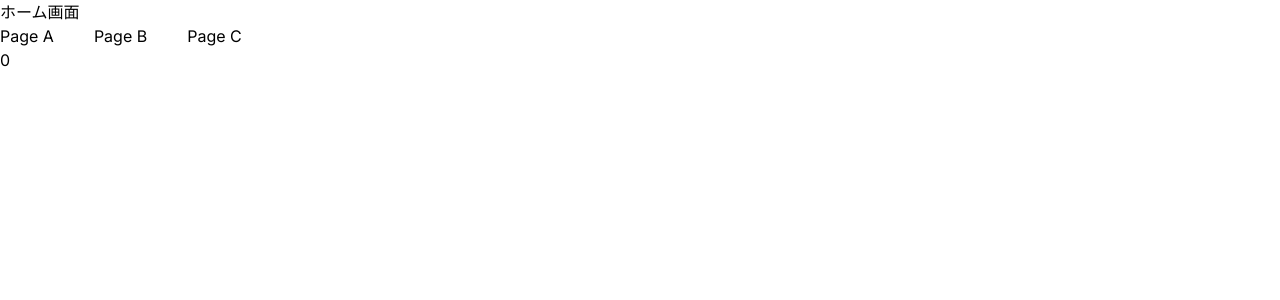
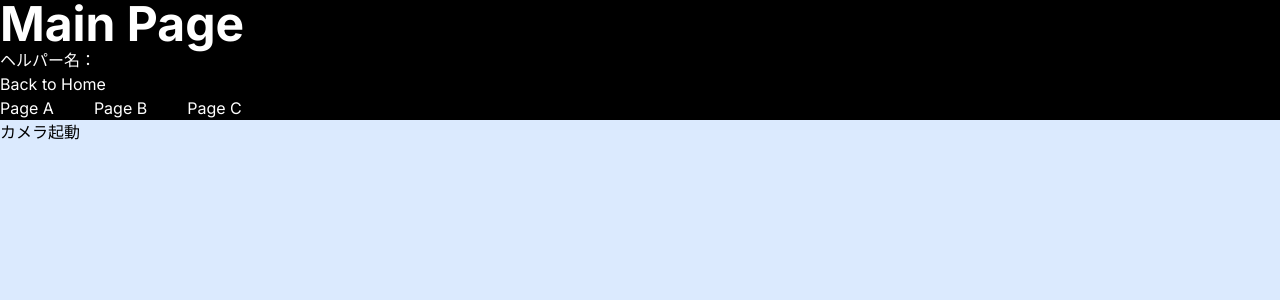
Before and after one commit to RyuaUehara/NewQRcode, a Next.js app: page /qr in a window 1280 px wide. Shown: the top 300 px of the page. Built offline with nearby package versions, Linux system fonts and the light colour scheme.

Commit message:
ページ追加、変更

```diff
--- a/src/app/componets/CameraJsQR2.js
+++ b/src/app/componets/CameraJsQR2.js
@@ -1,16 +1,23 @@
 import React, { useRef, useEffect, useState } from "react";
 import jsQR from "jsqr-es6";
+import Link from "next/link";
 
 const CameraJsQR2 = () => {
   const videoRef = useRef(null);
   const canvasRef = useRef(null);
   const [qrCodeText, setQrCodeText] = useState("");
+  const [next, setnext] = useState(2);
 
   const resetQrCodeText = () => {
     setQrCodeText("");
     // ページをリロードする
     window.location.reload();
   };
+
+  const nextpage = () =>{
+
+  };
+
 
   useEffect(() => {
     if (navigator.mediaDevices && navigator.mediaDevices.getUserMedia) {
@@ -102,6 +109,9 @@ const CameraJsQR2 = () => {
         >
           更新
         </button>
+        <div>
+          <button onClick={nextpage}>次へ</button>
+        </div>
       </div>
     </div>
   );
--- a/src/app/layout.tsx
+++ b/src/app/layout.tsx
@@ -1,7 +1,6 @@
 import type { Metadata } from "next";
 import { Inter } from "next/font/google";
 import "./globals.css";
-
 const inter = Inter({ subsets: ["latin"] });
 
 export const metadata: Metadata = {
@@ -16,7 +15,9 @@ export default function RootLayout({
 }>) {
   return (
     <html lang="en">
-      <body className={inter.className}>{children}</body>
+      <body className={inter.className}>
+        {children}
+      </body>
     </html>
   );
 }
--- a/src/app/page.tsx
+++ b/src/app/page.tsx
@@ -1,14 +1,16 @@
 "use client";
 
 import Link from "next/link"
+import { useRouter } from "next/navigation";
 import { staffType } from "@/app/api/staff/type";
 import { useEffect, useState } from "react";
+import { usestaffname } from "@/lib/utils/staffProvider";
 
 export default function Home() {
   const [staffid, setstaffid] = useState<number | null>(null);
-  const [staffname, setstaffname] = useState<string | null>(null);
+  const { staffname, setstaffname } = usestaffname();
   const [staffs, setstaffs] = useState<staffType[]>([]);
-
+  const router = useRouter();
 
   useEffect(() => {
     const fetchstaffs = async () => {
@@ -16,6 +18,10 @@ export default function Home() {
       const data = await response.json();
       setstaffs(data);
     };
+    if(staffname) {
+      router.push('/main');
+    }
+    console.log("staffname",staffname);
     fetchstaffs();
   }, []);
 
@@ -26,6 +32,7 @@ export default function Home() {
       setstaffname(selectedstaff.staffname);
     }
   }
+
 
   return (
     <div>
--- a/src/app/qr/page.tsx
+++ b/src/app/qr/page.tsx
@@ -1,28 +1,44 @@
 "use client";
 
-import exp from "constants";
 import Link from "next/link";
 import React, { useState } from "react";
+import CamerajsQR2 from "@/app/componets/CameraJsQR2";
+import { json } from "stream/consumers";
+import { staffType } from "@/app/api/staff/type";
+import { useEffect } from "react";
 
-const mainpage = () => {
+
+const MainPage = () => {
     const [state, setState] = useState(0);
+
     return (
+        <div className="container m-auto">
+            <div className="flex flex-col h-screen w-full items-center">
+                <div className="bg-black w-full text-white">
+                    <h1 className="text-5xl font-bold">Main Page</h1>
                     <div>
-            <div>
-                ホーム画面
+                        <div className="text-white">
+                            <p>ヘルパー名：</p>
                         </div>
+                    </div>
+                    <Link href="/">Back to Home</Link>
                     <div className="flex space-x-10">
                         <button onClick={() => setState(0)}>Page A</button>
                         <button onClick={() => setState(1)}>Page B</button>
                         <button onClick={() => setState(2)}>Page C</button>
                     </div>
-            <div>
-                {state === 0 && 0}
-                {state === 1 && 1}
+                </div>
+                {state === 0 &&
+
+                    <div className="bg-blue-100 w-full h-screen">
+                        <button onClick={() => setState(1)}>カメラ起動</button>
+                    </div>
+                }
+                {state === 1 && <CamerajsQR2 />}
                 {state === 2 && 2}
             </div>
         </div>
-    )
-}
+    );
+};
 
-export default mainpage;
+export default MainPage;
```
Lines whose indentation alone changed are shown as unchanged.
